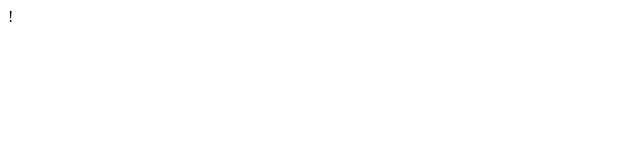
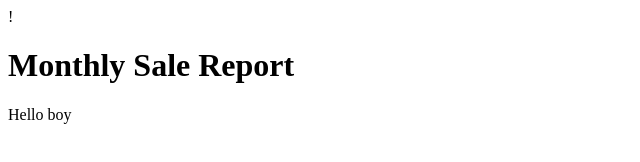
Before and after one commit to BoyPhanna/Phanna_Project, a plain HTML site: page index.html in a window 1280 px wide. Shown: the whole page, without its empty margins (0-640 px from the left). Drawn offline with Linux system fonts and the light colour scheme.

Commit message:
add hello

```diff
--- a/index.html
+++ b/index.html
@@ -9,8 +9,7 @@
         <link rel="stylesheet" href="">
     </head>
     <body>
-
-
-        <script src="" async defer></script>
+        <h1>Monthly Sale Report</h1>
+        <p>Hello boy</p>
     </body>
 </html>
```
